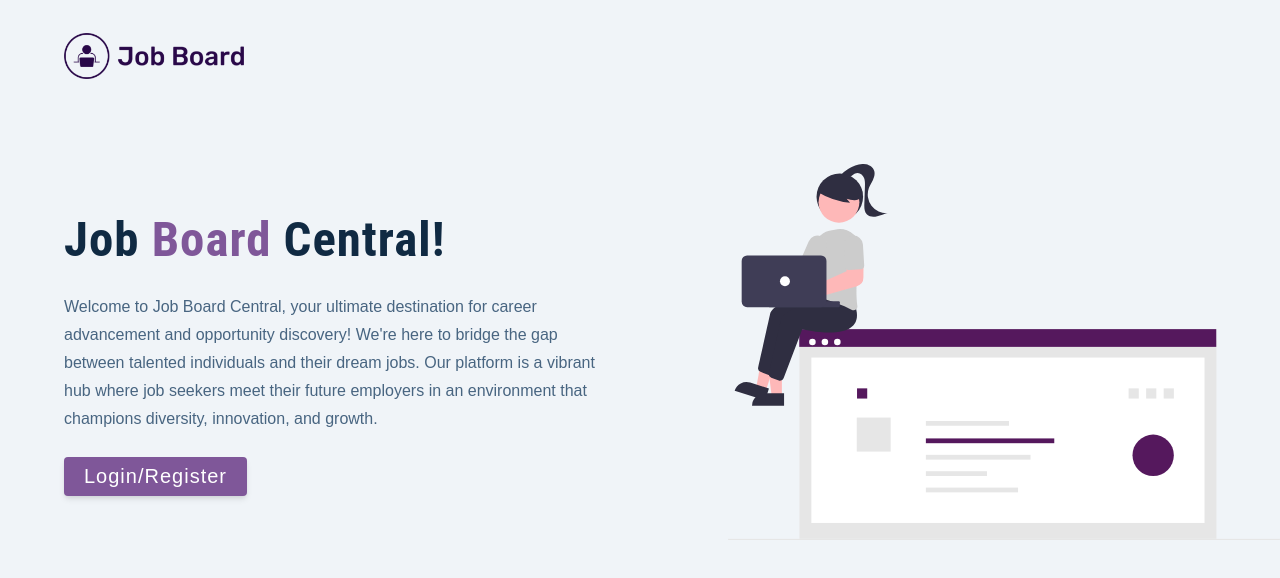
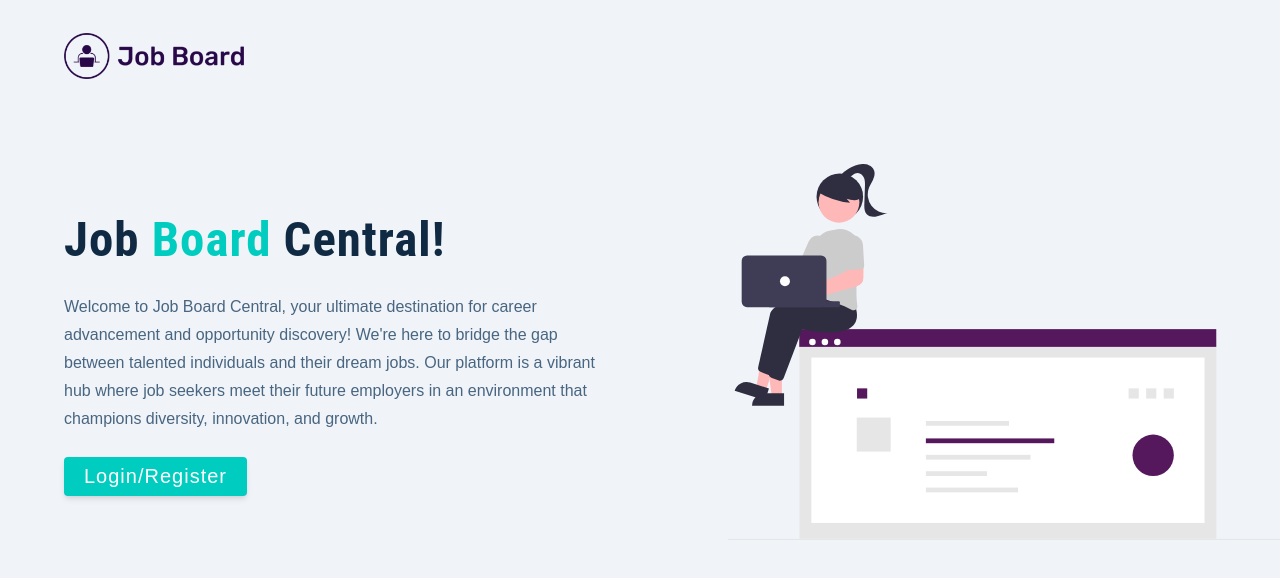
Before and after one commit to swgj19/job-board, a React (Vite) app: page /landing in a window 1280 px wide. Shown: the top 578 px of the page. Built offline with nearby package versions, Linux system fonts and the light colour scheme.

Commit message:
Edit job bug fix and desktop job card styling

```diff
--- a/src/assets/wrappers/Job.js
+++ b/src/assets/wrappers/Job.js
@@ -1,30 +1,24 @@
 import styled from 'styled-components';
 
 const Wrapper = styled.article`
-	background: var(--white);
-	border-radius: var(--borderRadius);
-	display: grid;
-	grid-template-rows: 1fr auto;
-	box-shadow: var(--shadow-2);
-
+	display: flex;
+	width: 100%;
+	flex-wrap: nowrap;
+	margin-bottom: 2em;
 	header {
-		padding: 1rem 1.5rem;
-		border-bottom: 1px solid var(--grey-100);
-		display: grid;
-		grid-template-columns: auto 1fr;
-		align-items: center;
-		h5 {
-			letter-spacing: 0;
-		}
+		flex: 30%;
+		background-color: var(--white);
+		padding: 10px;
 	}
 	.main-icon {
-		width: 60px;
-		height: 60px;
-		display: grid;
-		place-items: center;
+		width: 22px;
+		height: 22px;
+		display: flex;
+		justify-content: center;
+		align-items: center;
 		background: var(--primary-500);
 		border-radius: var(--borderRadius);
-		font-size: 1.5rem;
+		font-size: 1.2rem;
 		font-weight: 700;
 		text-transform: uppercase;
 		color: var(--white);
@@ -54,28 +48,15 @@ const Wrapper = styled.article`
 		background: #ffeeee;
 	}
 	.content {
-		padding: 1rem 1.5rem;
+		flex: 70%;
+		background-color: var(--white);
+		padding: 10px;
 	}
+
 	.content-center {
-		display: grid;
-		grid-template-columns: 1fr;
-		row-gap: 0.5rem;
-		column-gap: 0.5rem;
-		@media (min-width: 576px) {
-			grid-template-columns: minmax(130px, 1fr) minmax(140px, 2fr) minmax(
-					120px,
-					1fr
-				);
-		}
-		@media (min-width: 992px) {
-			grid-template-columns: 1fr;
-		}
-		@media (min-width: 1120px) {
-			grid-template-columns: minmax(130px, 1fr) minmax(140px, 2fr) minmax(
-					120px,
-					1fr
-				);
-		}
+		display: flex;
+		flex-grow: 1;
+		justify-content: space-between;
 	}
 
 	.status {
@@ -86,6 +67,8 @@ const Wrapper = styled.article`
 		width: auto;
 		height: 30px;
 		margin-top: 0.5rem;
+		padding-left: 0.2em;
+		padding-right: 0.2em;
 	}
 	footer {
 		margin-top: 1rem;
--- a/src/assets/wrappers/JobsContainer.js
+++ b/src/assets/wrappers/JobsContainer.js
@@ -1,24 +1,19 @@
-import styled from 'styled-components'
+import styled from 'styled-components';
 
 const Wrapper = styled.section`
-  margin-top: 4rem;
-  h2 {
-    text-transform: none;
-  }
-  & > h5 {
-    font-weight: 700;
-  }
-  .jobs {
-    display: grid;
-    grid-template-columns: 1fr;
-    row-gap: 2rem;
-  }
-  @media (min-width: 992px) {
-    .jobs {
-      display: grid;
-      grid-template-columns: 1fr 1fr;
-      gap: 1rem;
-    }
-  }
-`
-export default Wrapper
+	.jobs {
+		display: flex;
+		flex-direction: column;
+		width: 100%;
+		flex-wrap: nowrap;
+	}
+
+	@media (min-width: 992px) {
+		.jobs {
+			flex-direction: row;
+			flex-wrap: wrap;
+		}
+	}
+`;
+
+export default Wrapper;
--- a/src/components/Job.jsx
+++ b/src/components/Job.jsx
@@ -38,12 +38,10 @@ const Job = ({
 			</header>
 			<div className='content'>
 				<div className='content-center'>
-					<div className='content-center'>
-						<JobInfo icon={<FaLocationArrow />} text={jobLocation} />
-						<div className={`status ${status}`}>{date}</div>
-						<JobInfo icon={<FaBriefcase />} text={jobType} />
-						<div className={`status ${status}`}>{status}</div>
-					</div>
+					<div className={`status ${status}`}>{date}</div>
+					<JobInfo icon={<FaLocationArrow />} text={jobLocation} />
+					<JobInfo icon={<FaBriefcase />} text={jobType} />
+					<div className={`status ${status}`}>{status}</div>
 				</div>
 				<footer>
 					<div className='actions'>
--- a/src/components/Navbar.jsx
+++ b/src/components/Navbar.jsx
@@ -16,26 +16,25 @@ const Navbar = () => {
 	};
 
 	const handleToggleDropdown = (event) => {
-		// Prevents the document's click listener from firing when the button itself is clicked
 		event.stopPropagation();
 		setShowLogout((prev) => !prev);
 	};
 
 	useEffect(() => {
-		const handleClickOutside = (e) => {
-			// Check if the click is outside the toggle button and the dropdown is visible
+		const handleClickOutside = (event) => {
 			if (
 				showLogout &&
 				toggleBtnRef.current &&
-				!toggleBtnRef.current.contains(e.target)
+				!toggleBtnRef.current.contains(event.target)
 			) {
 				setShowLogout(false);
 			}
 		};
 
-		document.addEventListener('mousedown', handleClickOutside);
+		document.addEventListener('click', handleClickOutside);
+
 		return () => {
-			document.removeEventListener('mousedown', handleClickOutside);
+			document.removeEventListener('click', handleClickOutside);
 		};
 	}, [showLogout]);
 
@@ -64,7 +63,10 @@ const Navbar = () => {
 						<button
 							type='button'
 							className='dropdown-btn'
-							onClick={() => dispatch(logoutUser('Logging out...'))}
+							onClick={() => {
+								console.log('Logout button clicked');
+								dispatch(logoutUser());
+							}}
 						>
 							logout
 						</button>
--- a/src/components/SearchContainer.jsx
+++ b/src/components/SearchContainer.jsx
@@ -1,7 +1,7 @@
 import React from 'react';
 
 const SearchContainer = () => {
-	return <h2>SearchContainer</h2>;
+	return <h3>SearchContainer</h3>;
 };
 
 export default SearchContainer;
--- a/src/features/job/jobSlice.jsx
+++ b/src/features/job/jobSlice.jsx
@@ -1,7 +1,7 @@
 import { createSlice, createAsyncThunk } from '@reduxjs/toolkit';
 import { toast } from 'react-toastify';
 import { getUserFromLocalStorage } from '../../utils/localStorage';
-import { createJobThunk, deleteJobThunk } from './jobThunk';
+import { createJobThunk, deleteJobThunk, editJobThunk } from './jobThunk';
 
 const initialState = {
 	isLoading: false,
--- a/src/index.css
+++ b/src/index.css
@@ -13,16 +13,16 @@ html {
 
 :root {
 	/* colors */
-	--primary-50: #e5dbec;
-	--primary-100: #d3c2dd;
-	--primary-200: #bda6cb;
-	--primary-300: #a889b9;
-	--primary-400: #9470aa;
-	--primary-500: #7f5799;
-	--primary-600: #6a3f88;
-	--primary-700: #542775;
-	--primary-800: #3f1063;
-	--primary-900: #290849;
+	--primary-50: #e0f7f6;
+	--primary-100: #b3eeeb;
+	--primary-200: #80e5df;
+	--primary-300: #4ddbd3;
+	--primary-400: #26d4ca;
+	--primary-500: #00ccbf;
+	--primary-600: #00b7ab;
+	--primary-700: #009f94;
+	--primary-800: #00877d;
+	--primary-900: #00685f;
 
 	/* grey */
 	--grey-50: #f0f4f8;
```
